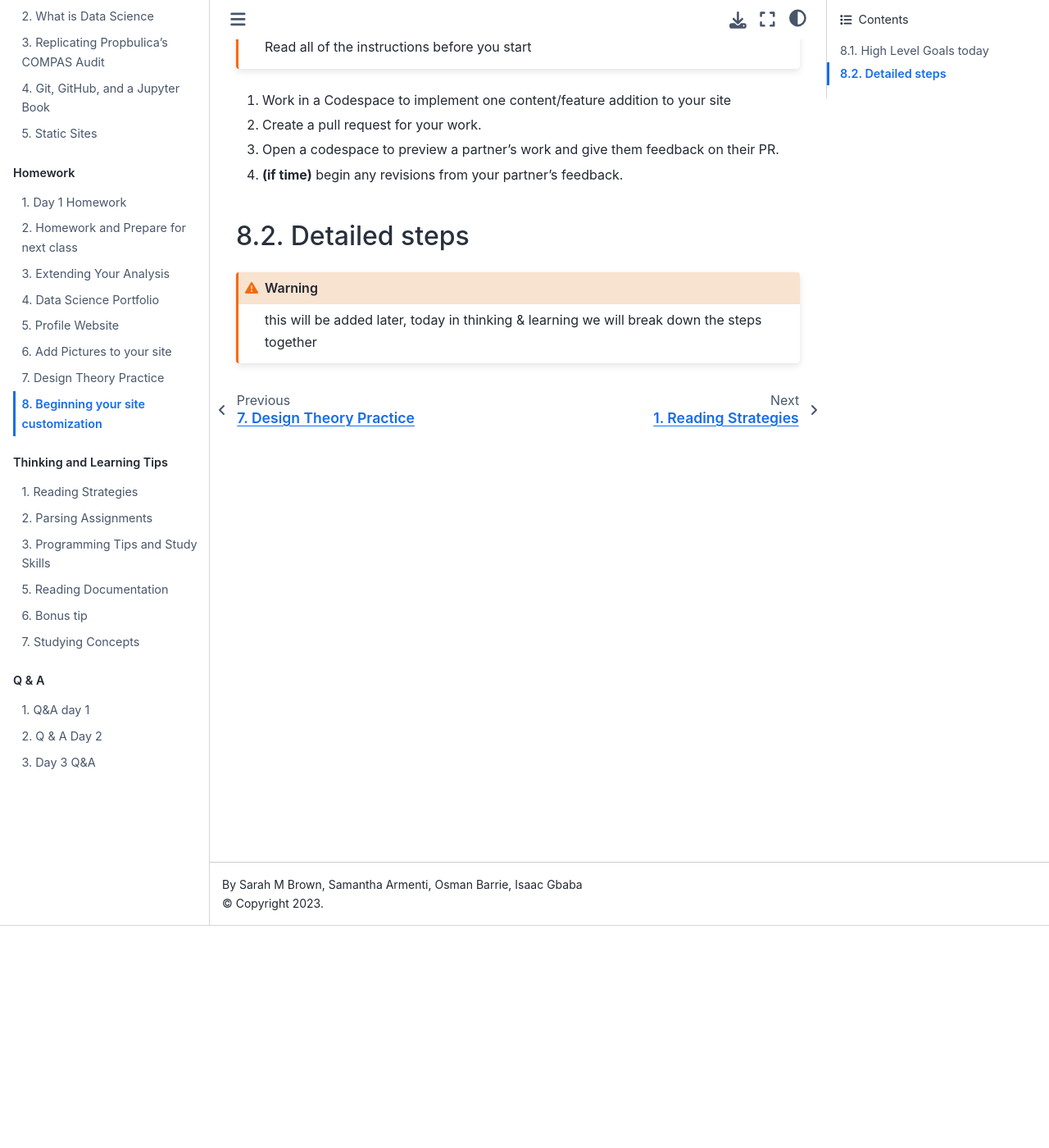
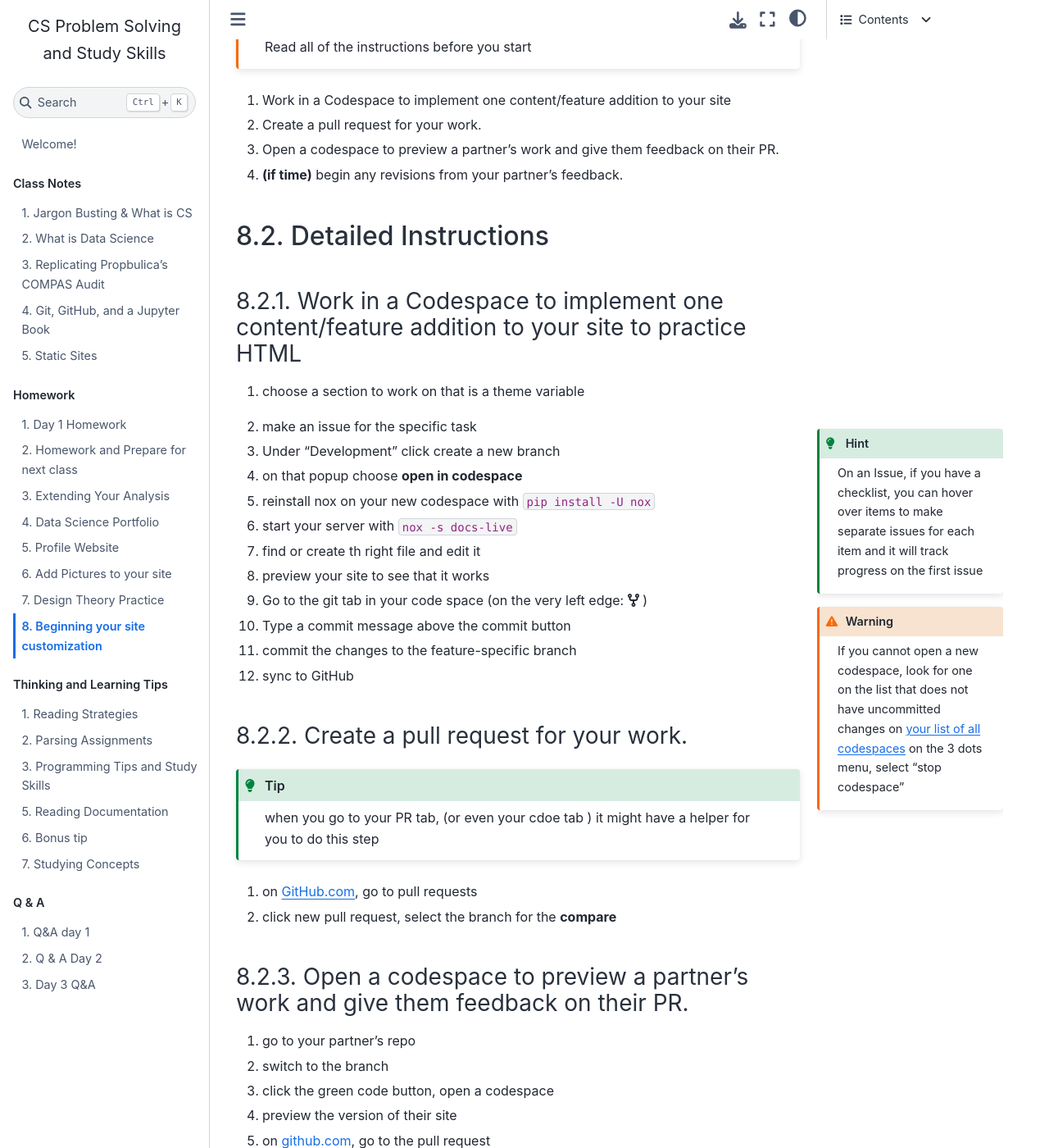
Before and after one commit to csctd/ssp23, a Jupyter Book: the page built from homework/day8.md, in a window 1280 px wide and 1400 px high, scrolled down 271 px. Shown: the whole window at 82% size. Built offline with Jupyter Book 1.0.4 settings and Sphinx 7.4.7 and the Sphinx Book theme 1.1.4, drawn with Linux system fonts in a browser that asks for light colours; some of the changed text lies outside the part shown.

Commit message:
day 8 detail and day 9

`````diff
--- a/homework/day8.md
+++ b/homework/day8.md
@@ -12,8 +12,67 @@
 4. **(if time)** begin any revisions from your partner's feedback.
 
 
-## Detailed steps
+## Detailed Instructions
 
+<!-- work here! -->
+### Work in a Codespace to implement one content/feature addition to your site to practice HTML
+
+1. choose a section to work on that is a theme variable
+````{margin}
+```{hint}
+On an Issue, if you have a checklist, you can hover over items to make separate issues for each item and it will track progress on the first issue
+```
 ```{warning}
-this will be added later, today in thinking & learning we will break down the steps together
+If you cannot open a new codespace, look for one on the list that does not have uncommitted changes
+on [your list of all codespaces](https://github.com/codespaces) on the 3 dots menu, select "stop codespace"
 ```
+````
+2. make an issue for the specific task
+3. Under "Development" click create a new branch
+4. on that popup choose **open in codespace**
+5. reinstall nox on your new codespace with `pip install -U nox`
+6. start your server with `nox -s docs-live`
+7. find or create th right file and edit it
+8. preview your site to see that it works
+9. Go to the git tab in your code space (on the very left edge: <i class="fa fa-code-fork" aria-hidden="true"></i> )
+10. Type a commit message above the commit button
+11. commit the changes to the feature-specific branch
+12. sync to GitHub
+
+
+### Create a pull request for your work.
+
+```{tip}
+when you go to your PR tab, (or even your cdoe tab ) it might have a helper for you to do this step
+```
+
+1. on GitHub.com, go to pull requests
+2. click new pull request, select the branch for the **compare**
+
+
+### Open a codespace to preview a partner's work and give them feedback on their PR.
+
+1. go to your partner's repo
+2. switch to the branch
+3. click the green code button, open a codespace
+4. preview the version of their site
+5. on github.com, go to the pull request
+6. leave specific comments by clicking + next to the line where you want to comment. For help see [reviewing a PR](https://docs.github.com/en/pull-requests/collaborating-with-pull-requests/reviewing-changes-in-pull-requests/reviewing-proposed-changes-in-a-pull-request)
+7. leave general comments by clicking on review
+8. then select approve or request changes
+9. submit the review
+
+
+
+### *(if time)* begin any revisions from your partner's feedback **or** work on a second addition
+
+Follow steps similar to the ones in the first step
+
+## Help
+
+
+### Tips
+
+-
+- You can link issues to pull requests to mark them done automatically when you merge the pull request
+-
`````
Also changed, not shown: homework/day9.md (added, +3 -0 lines).
